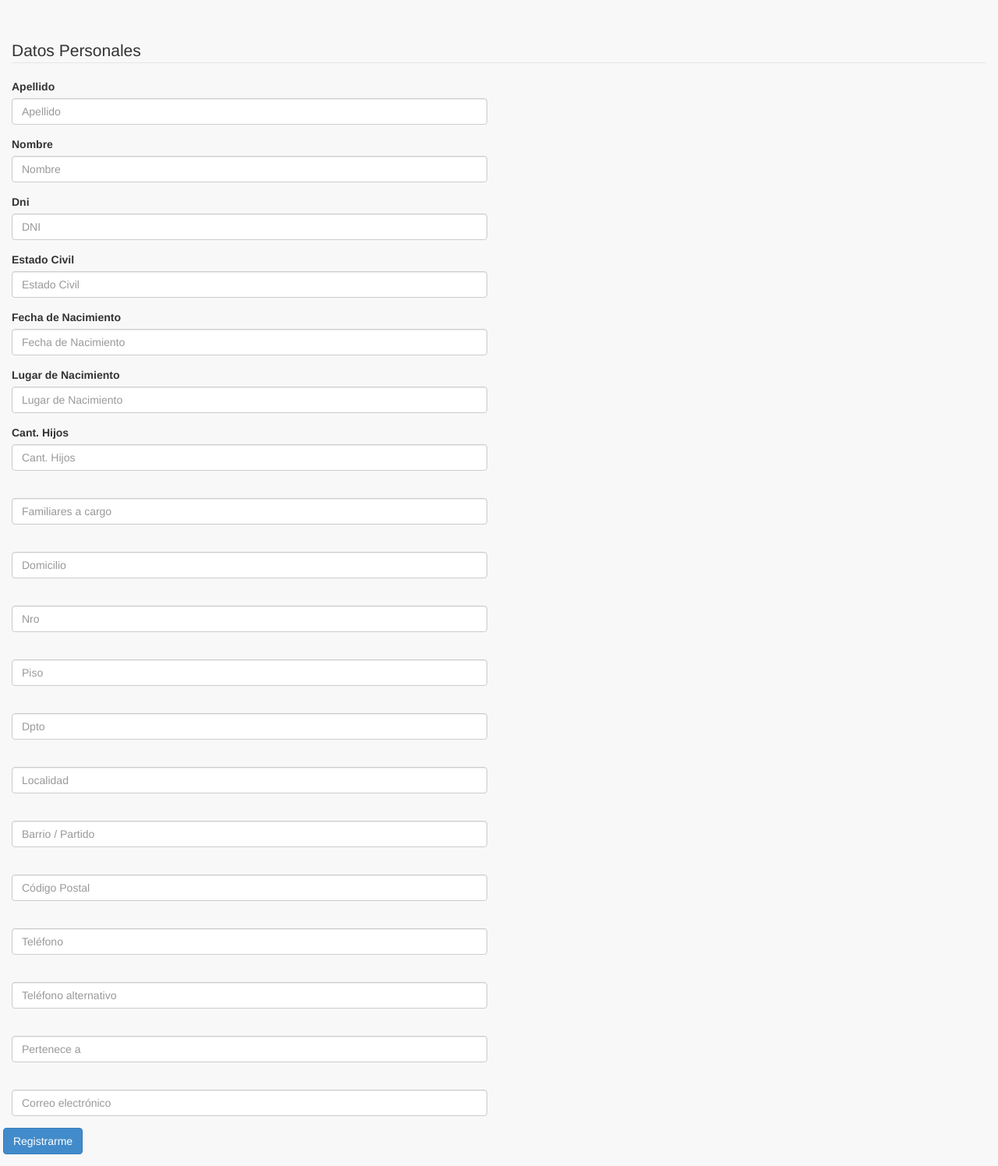
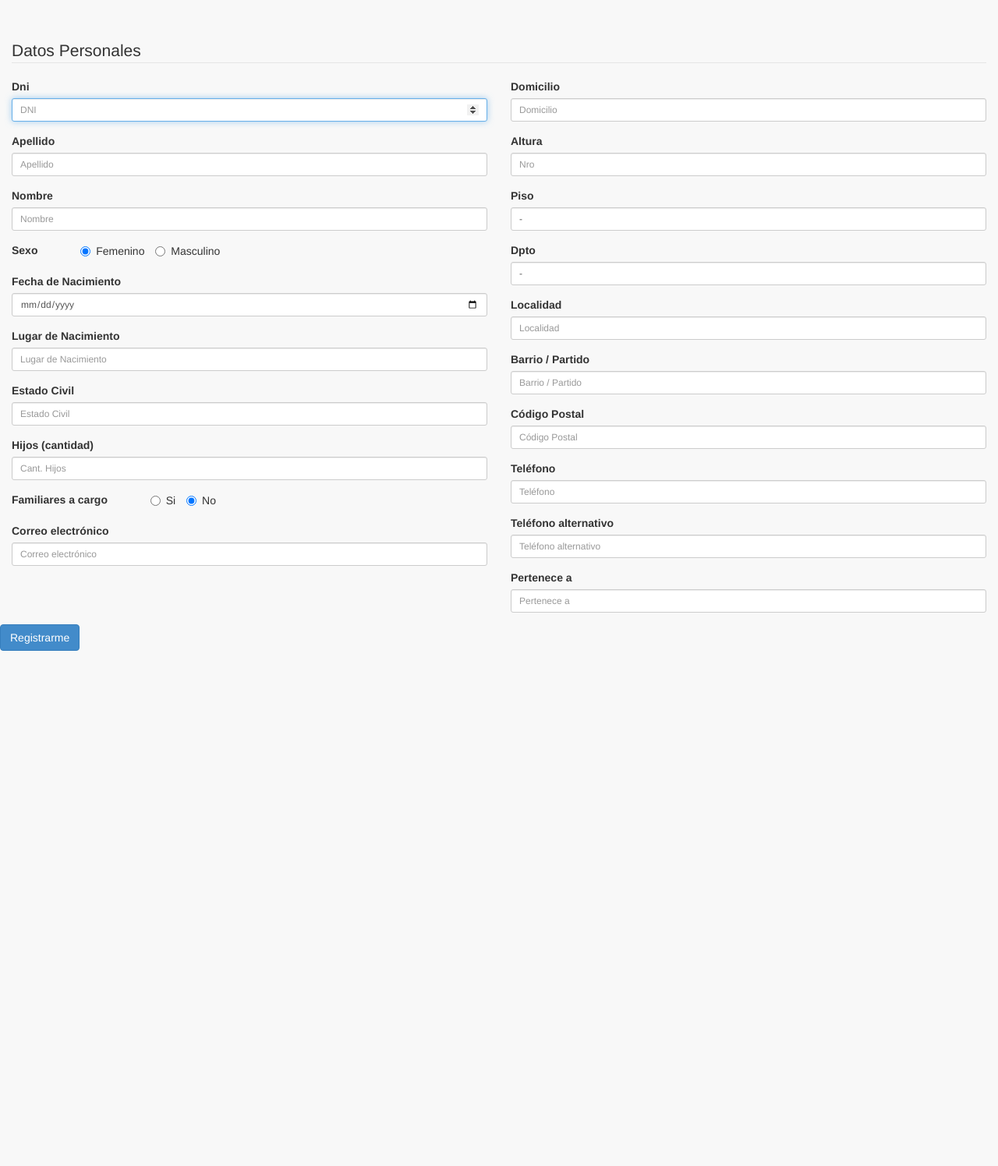
Before and after one commit to proyectoMate/mate, a PHP site: page /registro.php in a window 1280 px wide. Shown: the whole page at 78% size. After the commit the page ends 835 px from the top, so only its background shows below. Run offline with PHP 8.4, Linux system fonts and the light colour scheme.

Commit message:
pruebo subir de nuevo lo mio

```diff
--- a/nbproject/private/private.xml
+++ b/nbproject/private/private.xml
@@ -3,8 +3,7 @@
     <editor-bookmarks xmlns="http://www.netbeans.org/ns/editor-bookmarks/2" lastBookmarkId="0"/>
     <open-files xmlns="http://www.netbeans.org/ns/projectui-open-files/2">
         <group>
-            <file>file:/var/www/html/mate/layouts/registro_form.php</file>
-            <file>file:/var/www/html/mate/index.php</file>
+            <file>file:/var/www/html/mate/registro.php</file>
         </group>
     </open-files>
 </project-private>
--- a/registro.php
+++ b/registro.php
@@ -2,104 +2,119 @@
     include('./functions/funciones.php');
     head('Logueo');
 ?>
-	<form action="" method="POST">
-            <!-- Form Name -->
-            <legend>Datos Personales</legend>
-            <div class='row'>
-                <!-- Columna 1 -->
-                <div class='col-md-6'>
+<?php
+$datosPersonales='
+  <div class="row">
+
+                <!-- Inicio Columna 1 -->
+                <div class="col-sm-6">
                     <!-- Text input-->
                     <div class="form-group">
+                        <label class="control-label" for="dni">Dni</label>
+                        <input id="dni" name="dni" type="number" placeholder="DNI" class="form-control input-sm" required="" min="0" max="99999999" autofocus>
+                    </div>
+                    <div class="form-group">
                         <label class="control-label" for="apellido">Apellido</label>
-                        <input id="apellido" name="apellido" type="text" placeholder="Apellido" class="form-control input-md" required="">
+                        <input id="apellido" name="apellido" type="text" placeholder="Apellido" class="form-control input-sm" required="">
                     </div>
                     <div class="form-group">
                         <label class="control-label" for="nombre">Nombre</label>
-                        <input id="nombre" name="nombre" type="text" placeholder="Nombre" class="form-control input-md" required="">
+                        <input id="nombre" name="nombre" type="text" placeholder="Nombre" class="form-control input-sm" required="">
                     </div>
                     <div class="form-group">
-                        <label class="control-label" for="dni">Dni</label>
-                        <input id="dni" name="dni" type="text" placeholder="DNI" class="form-control input-md" required="">
+                        <label class="control-label" for="sexo">Sexo </label>
+                        <label class="col-sm-offset-1 radio-inline" for="sexo-0"><input type="radio" name="sexo" id="sexo-0" value="Femenino" checked="checked">Femenino</label>
+                        <label class="radio-inline" for="sexo-1"><input type="radio" name="sexo" id="sexo-1" value="Masculino">Masculino</label>
+                    </div>
+                    <div class="form-group">
+                        <label class="control-label" for="fNacimiento">Fecha de Nacimiento</label>
+                        <input id="fNacimiento" name="fNacimiento" type="date" placeholder="Fecha de Nacimiento" class="form-control input-sm" required="" max="2016-01-01">
+                    </div>
+                    <div class="form-group">
+                        <label class="control-label" for="lugarNacimiento">Lugar de Nacimiento</label>
+                        <input id="lugarNacimiento" name="lugarNacimiento" type="text" placeholder="Lugar de Nacimiento" class="form-control input-sm" required="">
                     </div>
                     <div class="form-group">
                         <label class="control-label" for="estadoCivil">Estado Civil</label>
-                        <input id="estadoCivil" name="estadoCivil" type="text" placeholder="Estado Civil" class="form-control input-md" required="">
+                        <input id="estadoCivil" name="estadoCivil" type="text" placeholder="Estado Civil" class="form-control input-sm" required="">
                     </div>
                     <div class="form-group">
-                        <label class="control-label" for="fNacimiento">Fecha de Nacimiento</label>
-                        <input id="fNacimiento" name="fNacimiento" type="text" placeholder="Fecha de Nacimiento" class="form-control input-md" required="">
+                        <label class="control-label" for="cantHijos">Hijos (cantidad)</label>
+                        <input id="cantHijos" name="cantHijos" type="number" placeholder="Cant. Hijos" class="form-control input-sm" required min="0" max="12" >
                     </div>
                     <div class="form-group">
-                        <label class="control-label" for="lugarNacimiento">Lugar de Nacimiento</label>
-                        <input id="lugarNacimiento" name="lugarNacimiento" type="text" placeholder="Lugar de Nacimiento" class="form-control input-md" required="">
+                        <label class="control-label" for="FamACargo">Familiares a cargo</label>
+                        <label class="col-sm-offset-1 radio-inline" for="FamACargo-0"><input type="radio" name="FamACargo" id="FamACargo-0" value="Si">Si</label>
+                        <label class="radio-inline"                 for="FamACargo-1"><input type="radio" name="FamACargo" id="FamACargo-1" value="No" checked="checked">No</label>
                     </div>
                      <div class="form-group">
-                        <label class="control-label" for="cantHijos">Cant. Hijos</label>
-                        <input id="cantHijos" name="cantHijos" type="text" placeholder="Cant. Hijos" class="form-control input-md" required="">
+                        <label class="control-label" for="email">Correo electr&oacute;nico</label>
+                        <input id="email" name="email" type="email" placeholder="Correo electr&oacute;nico" class="form-control input-sm" required="">
+                    </div>
+                </div>
+                <!-- Fin Columna 1 -->
+
+                <!-- Inicio Columna 2 -->
+                <div class="col-sm-6">
+                    <div class="form-group">
+                        <label class="control-label" for="domicilio">Domicilio</label>
+                        <input id="domicilio" name="domicilio" type="text" placeholder="Domicilio" class="form-control input-sm" required="">
                     </div>
                     <div class="form-group">
-                        <label class="control-label" for="FamACargo"></label>
-                        <input id="FamACargo" name="FamACargo" type="text" placeholder="Familiares a cargo" class="form-control input-md" required="">
+                        <label class="control-label" for="numDomcilio">Altura</label>
+                        <input id="numDomcilio" name="numDomcilio" type="number" placeholder="Nro" class="form-control input-sm" required="" min="0" max="20000">
+                    </div>
+
+                     <div class="form-group">
+                        <label class="control-label" for="pisoDomicilio">Piso</label>
+                        <input id="pisoDomicilio" name="pisoDomicilio" type="text" placeholder="Piso" class="form-control input-sm" value="-">
                     </div>
                     <div class="form-group">
-                        <label class="control-label" for="domicilio"></label>
-                        <input id="domicilio" name="domicilio" type="text" placeholder="Domicilio" class="form-control input-md" required="">
+                        <label class="control-label" for="dptoDomicilio">Dpto</label>
+                        <input id="dptoDomicilio" name="dptoDomicilio" type="text" placeholder="Dpto" class="form-control input-sm" value="-">
                     </div>
                     <div class="form-group">
-                        <label class="control-label" for="numDomcilio"></label>
-                        <input id="numDomcilio" name="numDomcilio" type="text" placeholder="Nro" class="form-control input-md" required="">
+                        <label class="control-label" for="localidad">Localidad</label>
+                        <input id="localidad" name="localidad" type="text" placeholder="Localidad" class="form-control input-sm" required="">
                     </div>
                     <div class="form-group">
-                        <label class="control-label" for="pisoDomicilio"></label>
-                        <input id="pisoDomicilio" name="pisoDomicilio" type="text" placeholder="Piso" class="form-control input-md" required="">
+                        <label class="control-label" for="partidp">Barrio / Partido</label>
+                        <input id="partidp" name="partidp" type="text" placeholder="Barrio / Partido" class="form-control input-sm" required="">
                     </div>
                     <div class="form-group">
-                        <label class="control-label" for="dptoDomicilio"></label>
-                        <input id="dptoDomicilio" name="dptoDomicilio" type="text" placeholder="Dpto" class="form-control input-md" required="">
+                        <label class="control-label" for="codigoPostal">C&oacute;digo Postal</label>
+                        <input id="codigoPostal" name="codigoPostal" type="text" placeholder="C&oacute;digo Postal" class="form-control input-sm" required="">
                     </div>
                     <div class="form-group">
-                        <label class="control-label" for="localidad"></label>
-                        <input id="localidad" name="localidad" type="text" placeholder="Localidad" class="form-control input-md" required="">
+                        <label class="control-label" for="tel">Tel&eacute;fono</label>
+                        <input id="tel" name="tel" type="number" placeholder="Tel&eacute;fono" class="form-control input-sm" required="">
                     </div>
                     <div class="form-group">
-                        <label class="control-label" for="partidp"></label>
-                        <input id="partidp" name="partidp" type="text" placeholder="Barrio / Partido" class="form-control input-md" required="">
+                        <label class="control-label" for="telAlternativo">Tel&eacute;fono alternativo</label>
+                        <input id="telAlternativo" name="telAlternativo" type="number" placeholder="Tel&eacute;fono alternativo" class="form-control input-sm" required="">
                     </div>
                     <div class="form-group">
-                        <label class="control-label" for="codigoPostal"></label>
-                        <input id="codigoPostal" name="codigoPostal" type="text" placeholder="C&oacute;digo Postal" class="form-control input-md" required="">
+                        <label class="control-label" for="pertenecaA">Pertenece a </label>
+                        <input id="pertenecaA" name="pertenecaA" type="text" placeholder="Pertenece a " class="form-control input-sm" required="">
                     </div>
-                    <div class="form-group">
-                        <label class="control-label" for="tel"></label>
-                        <input id="tel" name="tel" type="text" placeholder="Tel&eacute;fono" class="form-control input-md" required="">
-                    </div>
-                    <div class="form-group">
-                        <label class="control-label" for="telAlternativo"></label>
-                        <input id="telAlternativo" name="telAlternativo" type="text" placeholder="Tel&eacute;fono alternativo" class="form-control input-md" required="">
-                    </div>
-                    <div class="form-group">
-                        <label class="control-label" for="pertenecaA"></label>
-                        <input id="pertenecaA" name="pertenecaA" type="text" placeholder="Pertenece a " class="form-control input-md" required="">
-                    </div>
-                    <div class="form-group">
-                        <label class="control-label" for="email"></label>
-                        <input id="email" name="email" type="text" placeholder="Correo electr&oacute;nico" class="form-control input-md" required="">
-                    </div>
-                </div>
-                <!-- Columna 1 -->
-                <div class='col-md-6'>
-
-                </div>
-            </div>
-            <div class='row'>
+                </div>                 <!-- Fin Columna 2 -->
+            </div>                 <!-- fin row -->
+        <div class="row">
             <!-- Button -->
             <div class="form-group">
-			<label class="control-label" for=""></label>
-
                 <button id="" name="registrar" value="OK" class="btn btn-primary">Registrarme</button>
             </div>
         </div>
     </div>
+
+';
+?>
+
+    <form action="" method="POST">
+        <!-- Form Name -->
+        <legend>Datos Personales</legend>
+        <?php echo $datosPersonales?>
+
     </form>
 </div>
 </body>
```
Lines whose indentation alone changed are shown as unchanged.
